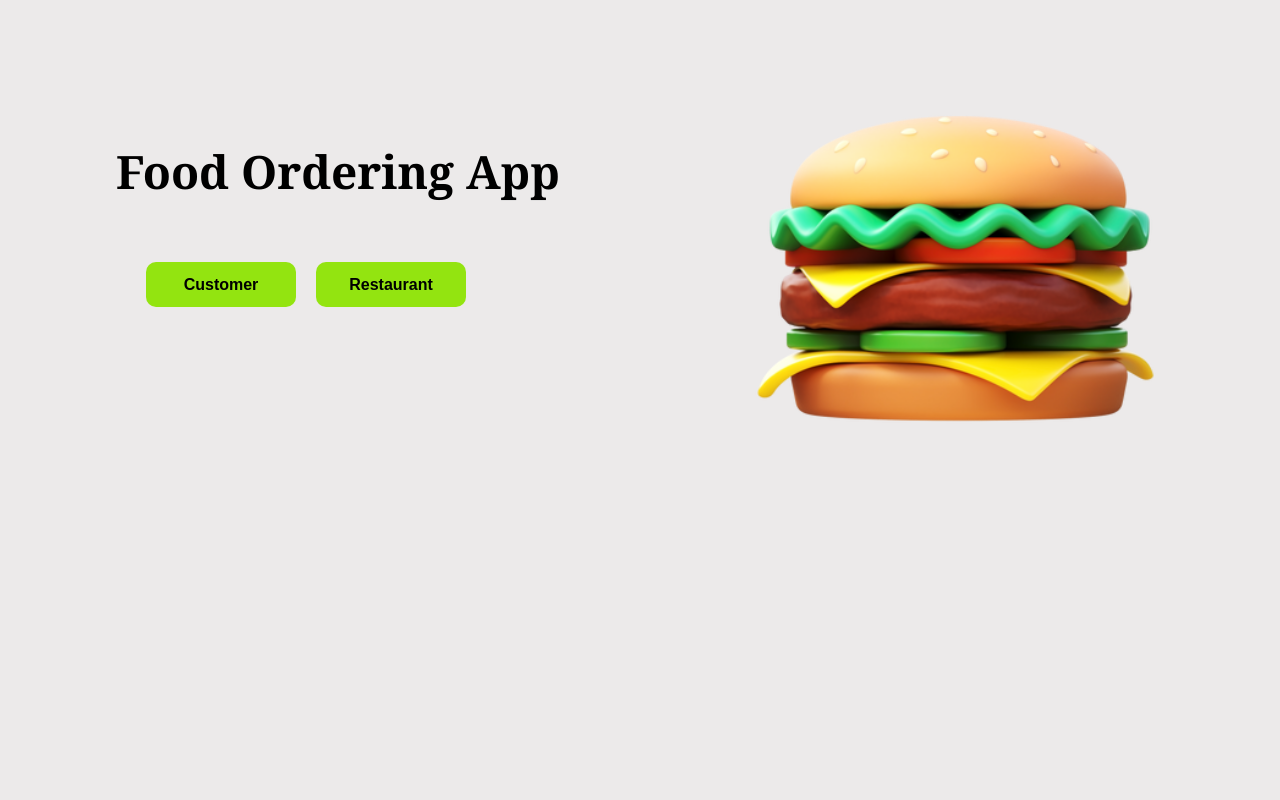
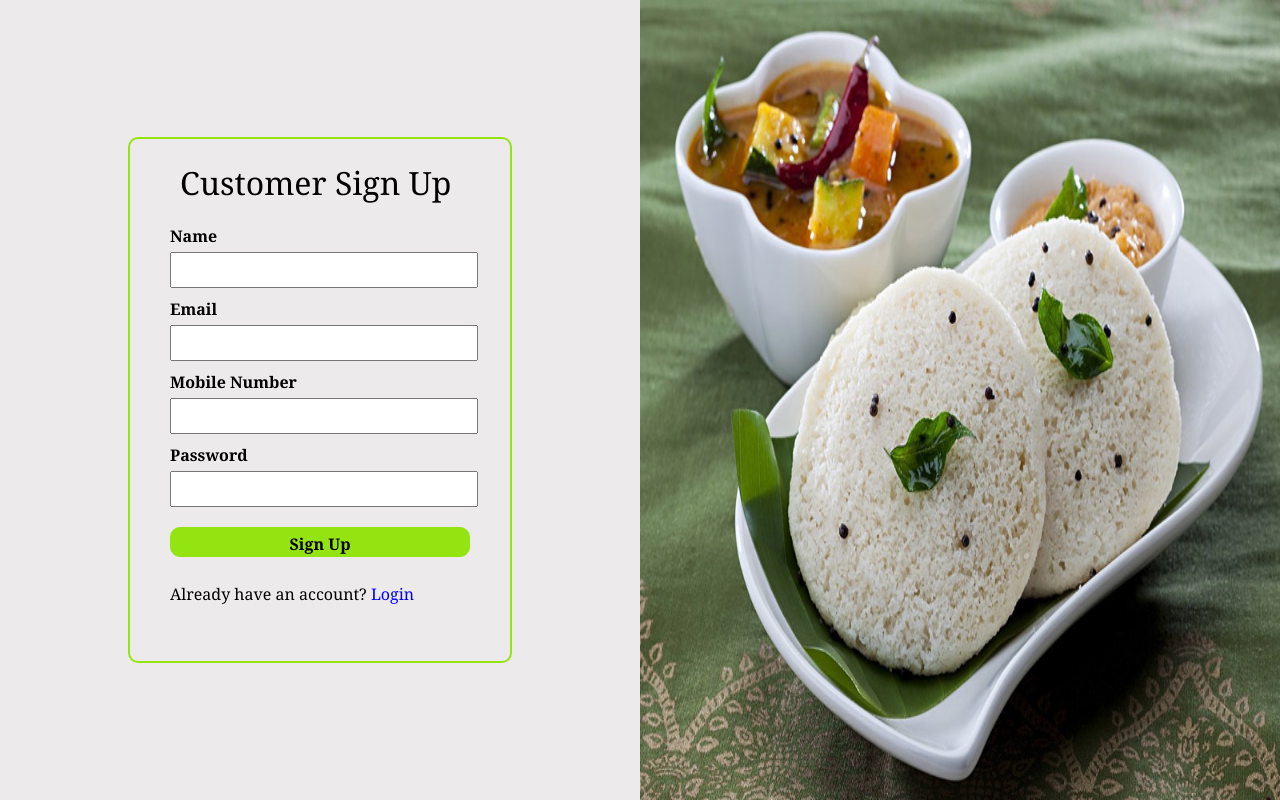
Before and after one commit to bondrerevati/food-ordering-app, a React (Create React App) app: page /customer/signup in a window 1280 px wide. Built offline with nearby package versions, Linux system fonts and the light colour scheme.

Commit message:
Customer login and signup page UI implemented

```diff
--- a/package.json
+++ b/package.json
@@ -8,6 +8,7 @@
     "@testing-library/user-event": "^13.5.0",
     "react": "^18.2.0",
     "react-dom": "^18.2.0",
+    "react-router-dom": "^6.18.0",
     "react-scripts": "5.0.1",
     "web-vitals": "^2.1.4"
   },
--- a/src/App.js
+++ b/src/App.js
@@ -1,9 +1,18 @@
+import { BrowserRouter, Route, Routes } from 'react-router-dom';
 import LandingPage from './Pages/Landing page/LandingPage';
+import CustomerLoginPage from './Pages/CustomerLoginPage/CustomerLoginPage';
+import CustomerSignUpPage from './Pages/CustomerSignUpPage/CustomerSignUpPage';
 
 function App() {
   return (
     <div className="App">
-      <LandingPage />
+      <BrowserRouter>
+          <Routes>
+            <Route path="/" element={<LandingPage />} />
+            <Route path="/customer/login" element={<CustomerLoginPage />} />
+            <Route path="/customer/signup" element={<CustomerSignUpPage />} />
+          </Routes>
+      </BrowserRouter>
     </div>
   );
 }
--- /dev/null
+++ b/src/Common Styling/customer.css
@@ -0,0 +1,83 @@
+.sign-up-span {
+    color: #0000ff;
+    cursor: pointer;
+}
+.sign-up-span:hover {
+    text-decoration: underline;
+}
+.customer-login-signup-div {
+    display: flex;
+    justify-content: space-between;
+    width: 100%;
+}
+.customer-login-signup-div1 {
+    width: 50%;
+    box-sizing: border-box;
+    justify-content: center;
+    align-items: center;
+    display: flex;
+}
+.customer-login-signup-form-div {
+    width: 380px;
+    border-radius: 10px;
+    border: 2px solid #93e410;
+}
+.customer-login-signup-heading {
+    font-weight: normal;
+    padding-left: 50px;
+}
+.customer-login-signup-form {
+    display: flex;
+    flex-direction: column;
+    align-items: flex-start;
+    justify-content: center;
+    padding: 0 40px 40px 40px;
+}
+.input-field {
+    margin-top: 5px;
+    margin-bottom: 10px;
+    height: 30px;
+    font-size: 16px;
+    width: 300px;
+}
+.customer-login-signup-div2 {
+    width: 50%;
+    height: 100vh;
+    overflow: hidden;
+}
+.submit-btn {
+    border: none;
+    border-radius: 10px;
+    font-size: 16px;
+    font-weight: bold;
+    padding: 5px;
+    width: 150px;
+    height: 30px;
+    width: 300px;
+    cursor: pointer;
+    font-family: inherit;
+    margin: 10px 0;
+}
+.customer-login-signup-btn {
+    background-color: #93e410;
+    border: 1px solid #93e410;
+}
+.customer-login-signup-btn:hover {
+    border: 1px solid #93e410;
+    background-color: #fff;
+}
+.input-label {
+    font-size: 16px;
+    font-weight: bold;
+}
+.login-signup-span {
+    color: #0000ff;
+    cursor: pointer;
+}
+.login-signup-span:hover {
+    text-decoration: underline;
+}
+.customer-login-signup-img {
+    width: 100%;
+    height: 100%;
+}
--- /dev/null
+++ b/src/Pages/CustomerLoginPage/CustomerLoginPage.js
@@ -0,0 +1,49 @@
+import React from "react";
+import "./../../Common Styling/customer.css";
+import loginPageImg from "./../../Assets/loginPage-img.png";
+import { useNavigate } from "react-router-dom";
+export default function CustomerLoginPage() {
+  const navigate = useNavigate();
+  return (
+    <div className="customer-login-signup-div">
+      <div className="customer-login-signup-div1">
+        <div className="customer-login-signup-form-div">
+          <h1 className="customer-login-signup-heading">Customer Login</h1>
+          <div className="customer-login-signup-form">
+            <label for="cust-login-email" className="input-label">
+              Email
+            </label>
+            <input
+              type="email"
+              name="cust-login-email"
+              className="input-field"
+            />
+            <label for="cust-login-pass" className="input-label">
+              Password
+            </label>
+            <input
+              type="password"
+              name="cust-login-pass"
+              className="input-field"
+            />
+            <button className="submit-btn customer-login-signup-btn">
+              Sign in
+            </button>
+            <p className="login-signup-question">
+              Don't have an account?{" "}
+              <span
+                className="login-signup-span"
+                onClick={() => navigate("/customer/signup")}
+              >
+                Sign Up
+              </span>
+            </p>
+          </div>
+        </div>
+      </div>
+      <div className="customer-login-signup-div2">
+        <img className="customer-login-signup-img" src={loginPageImg} />
+      </div>
+    </div>
+  );
+}
--- /dev/null
+++ b/src/Pages/CustomerSignUpPage/CustomerSignUpPage.js
@@ -0,0 +1,65 @@
+import React from "react";
+import "./../../Common Styling/customer.css";
+import loginPageImg from "./../../Assets/loginPage-img.png";
+import { useNavigate } from "react-router-dom";
+export default function CustomerSignUpPage() {
+  const navigate = useNavigate();
+  return (
+    <div className="customer-login-signup-div">
+      <div className="customer-login-signup-div1">
+        <div className="customer-login-signup-form-div">
+          <h1 className="customer-login-signup-heading">Customer Sign Up</h1>
+          <div className="customer-login-signup-form">
+            <label for="cust-signup-name" className="input-label">
+              Name
+            </label>
+            <input
+              type="name"
+              name="cust-signup-name"
+              className="input-field"
+            />
+            <label for="cust-signup-email" className="input-label">
+              Email
+            </label>
+            <input
+              type="email"
+              name="cust-signup-email"
+              className="input-field"
+            />
+            <label for="cust-signup-number" className="input-label">
+              Mobile Number
+            </label>
+            <input
+              type="text"
+              name="cust-signup-number"
+              className="input-field"
+            />
+            <label for="cust-signup-pass" className="input-label">
+              Password
+            </label>
+            <input
+              type="password"
+              name="cust-signup-pass"
+              className="input-field"
+            />
+            <button className="submit-btn customer-login-signup-btn">
+              Sign Up
+            </button>
+            <p className="login-signup-question">
+              Already have an account?{" "}
+              <span
+                className="login-signup-span"
+                onClick={() => navigate("/customer/login")}
+              >
+                Login
+              </span>
+            </p>
+          </div>
+        </div>
+      </div>
+      <div className="customer-login-signup-div2">
+        <img className="customer-login-signup-img" src={loginPageImg} />
+      </div>
+    </div>
+  );
+}
--- a/src/Pages/Landing page/LandingPage.js
+++ b/src/Pages/Landing page/LandingPage.js
@@ -1,14 +1,16 @@
 import React from 'react'
 import "./landingPage.css"
 import lpImg from "./../../Assets/lp-img.png"
+import { useNavigate } from 'react-router-dom'
 export default function LandingPage() {
+  const navigate = useNavigate()
   return (
     <div>
         <div className="landing-page-container">
             <div className="select-user">
-                <h1>Food Ordering App</h1>
+                <h1 className='landing-page-heading'>Food Ordering App</h1>
                 <div className="select-user-btn-box">
-                <button className="user-btn">Customer</button>
+                <button className="user-btn" onClick={()=>navigate("/customer/login")}>Customer</button>
                 <button className="user-btn">Restaurant</button>
                 </div>
             </div>
--- a/src/Pages/Landing page/landingPage.css
+++ b/src/Pages/Landing page/landingPage.css
@@ -11,7 +11,7 @@
 .select-user {
     display: block;
 }
-h1 {
+.landing-page-heading {
     font-size: 46px;
     padding-left: 20px;
     margin-top: 90px;
@@ -28,6 +28,11 @@ h1 {
     width: 150px;
     height: 45px;
     cursor: pointer;
+    font-family: inherit;
+}
+.user-btn:hover {
+    border: 1px solid #93e410;
+    background-color: #fff;
 }
 .select-user-btn-box {
     margin-left: 40px;
```
Also changed, not shown: src/Assets/loginPage-img.png (added), 1 other file (tests, documents, lock files or other folders).
